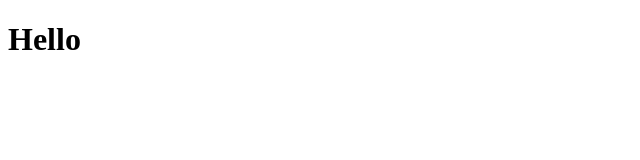
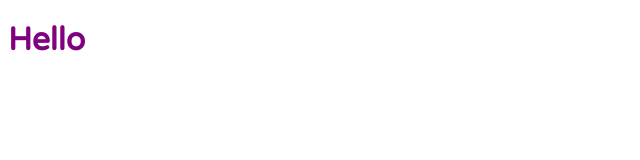
Before and after one commit to btasafgit/IT-Management-Site, a plain HTML site: page Index.html in a window 1280 px wide. Shown: the full height of the page, 0-640 px from the left. Drawn offline with Linux system fonts and the light colour scheme; files that its build step writes are made by us from their sources.

Commit message:
Add fonts

```diff
--- a/Index.html
+++ b/Index.html
@@ -5,6 +5,7 @@
     <meta charset="utf-8" />
     <title></title>
     <link type="text/css" rel="stylesheet" href="/stylesheet.css" />
+    <link href="https://fonts.googleapis.com/css?family=Varela+Round&amp;subset=hebrew" rel="stylesheet">
 </head>
 <body>
     <h1>Hello</h1>
--- a/StyleSheets/stylesheet.css
+++ b/StyleSheets/stylesheet.css
@@ -1,3 +1,7 @@
-body
-{
+body {
+    font-family: 'Varela Round', sans-serif;
 }
+
+h1 {
+    color: purple;
+}
```
